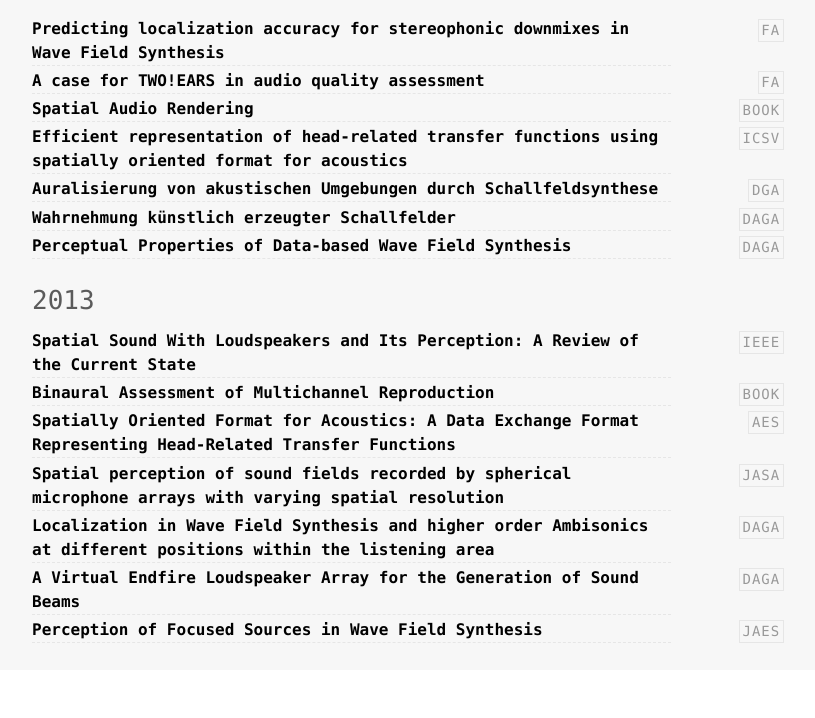
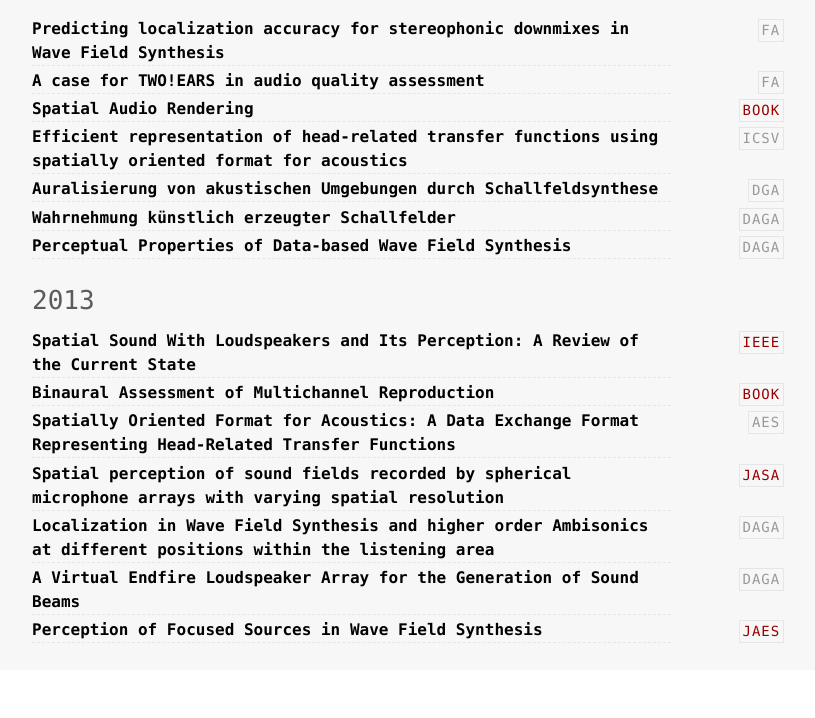
Before and after one commit to hagenw/hagenw.github.io, a Jekyll site: the page built from index.html, in a window 1280 px wide. Shown: the part 251-969 px from the top of the page, without its empty margins (232-1047 px from the left). Built offline with Jekyll 4.4.1, drawn with Linux system fonts in a browser that asks for light colours; Markdown is read by kramdown in place of the engine named in the settings.

Commit message:
Add red color option to CSS

```diff
--- a/assets/scss/_layout.scss
+++ b/assets/scss/_layout.scss
@@ -102,6 +102,10 @@ hr {
   span {
     font-weight: 700;
   }
+}
+
+.red {
+  color: #990000;
 }
 
 .nav {
```
